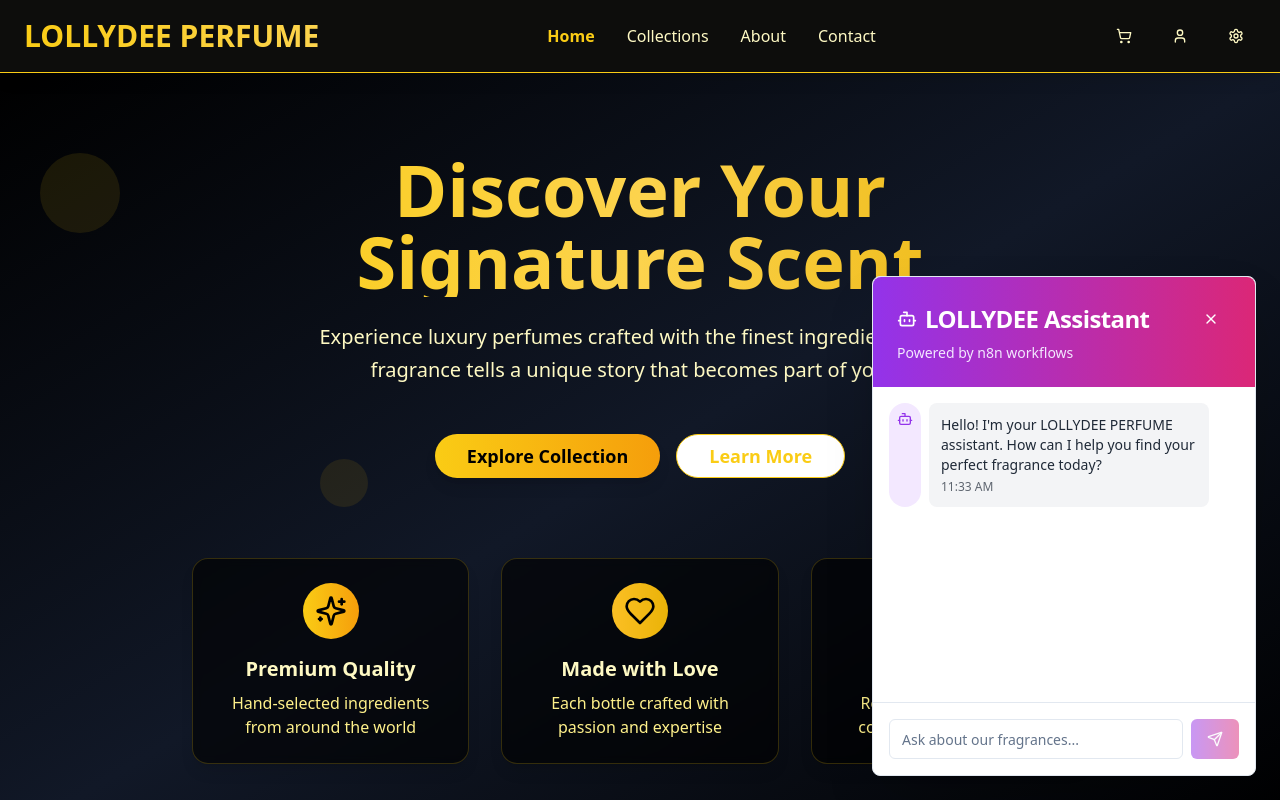
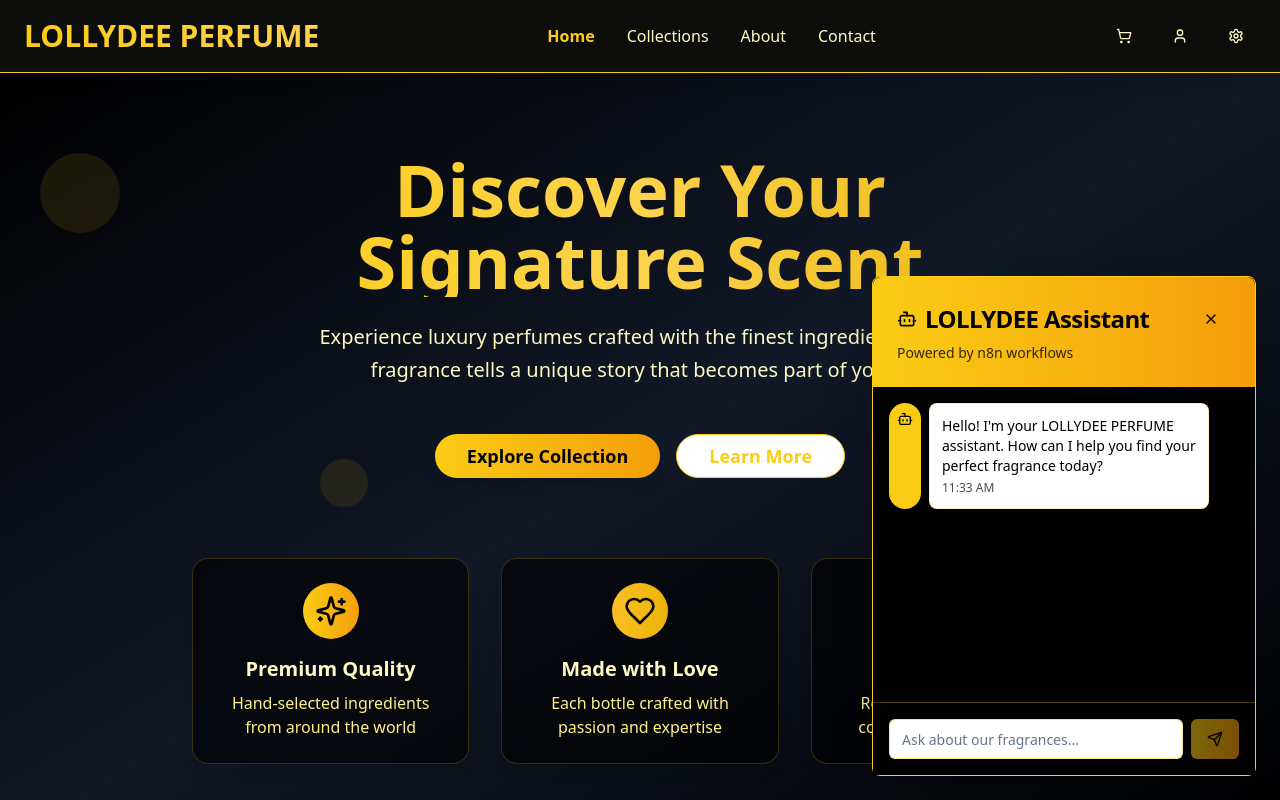
Before and after one commit to Justusoluwakayode1/lollydee-scent-storefront, a React (Vite) app: page / in a window 1280 px wide. Both pictures are taken after a click on the button 1228 px from the left and 748 px from the top of the page. Shown: the top 800 px of the page. Built offline with nearby package versions, Linux system fonts and the light colour scheme.

Commit message:
Refactor: Chatbot theme to black, white, and yellow
Updated the ChatBot component to use a black, white, and yellow color scheme. This includes changes to background colors, text colors, and button styles to match the new theme.

```diff
--- a/src/components/ChatBot.tsx
+++ b/src/components/ChatBot.tsx
@@ -66,7 +66,7 @@ const ChatBot = () => {
     return (
       <Button
         onClick={() => setIsOpen(true)}
-        className="fixed bottom-6 right-6 bg-gradient-to-r from-purple-600 to-pink-600 hover:from-purple-700 hover:to-pink-700 text-white rounded-full w-14 h-14 shadow-lg hover:shadow-xl transition-all duration-300 z-50"
+        className="fixed bottom-6 right-6 bg-gradient-to-r from-yellow-400 to-amber-500 hover:from-yellow-500 hover:to-amber-600 text-black rounded-full w-14 h-14 shadow-lg hover:shadow-xl transition-all duration-300 z-50"
       >
         <MessageCircle className="h-6 w-6" />
       </Button>
@@ -74,8 +74,8 @@ const ChatBot = () => {
   }
 
   return (
-    <Card className="fixed bottom-6 right-6 w-96 h-[500px] shadow-2xl z-50 flex flex-col">
-      <CardHeader className="bg-gradient-to-r from-purple-600 to-pink-600 text-white rounded-t-lg">
+    <Card className="fixed bottom-6 right-6 w-96 h-[500px] shadow-2xl z-50 flex flex-col bg-black border border-yellow-400">
+      <CardHeader className="bg-gradient-to-r from-yellow-400 to-amber-500 text-black rounded-t-lg">
         <div className="flex items-center justify-between">
           <CardTitle className="flex items-center gap-2">
             <Bot className="h-5 w-5" />
@@ -85,15 +85,15 @@ const ChatBot = () => {
             onClick={() => setIsOpen(false)}
             variant="ghost"
             size="sm"
-            className="text-white hover:bg-white/20"
+            className="text-black hover:bg-black/20"
           >
             <X className="h-4 w-4" />
           </Button>
         </div>
-        <p className="text-sm text-purple-100">Powered by n8n workflows</p>
+        <p className="text-sm text-black/80">Powered by n8n workflows</p>
       </CardHeader>
 
-      <CardContent className="flex-1 flex flex-col p-0">
+      <CardContent className="flex-1 flex flex-col p-0 bg-black">
         <div className="flex-1 overflow-y-auto p-4 space-y-4">
           {messages.map((message) => (
             <div
@@ -101,16 +101,16 @@ const ChatBot = () => {
               className={`flex gap-2 ${message.isBot ? 'justify-start' : 'justify-end'}`}
             >
               {message.isBot && (
-                <div className="bg-purple-100 rounded-full p-2 flex-shrink-0">
-                  <Bot className="h-4 w-4 text-purple-600" />
+                <div className="bg-yellow-400 rounded-full p-2 flex-shrink-0">
+                  <Bot className="h-4 w-4 text-black" />
                 </div>
               )}
 
               <div
                 className={`max-w-[80%] p-3 rounded-lg ${
                   message.isBot
-                    ? 'bg-gray-100 text-gray-800'
-                    : 'bg-gradient-to-r from-purple-600 to-pink-600 text-white'
+                    ? 'bg-white text-black border border-yellow-400/30'
+                    : 'bg-gradient-to-r from-yellow-400 to-amber-500 text-black'
                 }`}
               >
                 <p className="text-sm">{message.text}</p>
@@ -120,8 +120,8 @@ const ChatBot = () => {
               </div>
 
               {!message.isBot && (
-                <div className="bg-purple-600 rounded-full p-2 flex-shrink-0">
-                  <User className="h-4 w-4 text-white" />
+                <div className="bg-yellow-400 rounded-full p-2 flex-shrink-0">
+                  <User className="h-4 w-4 text-black" />
                 </div>
               )}
             </div>
@@ -129,33 +129,33 @@ const ChatBot = () => {
 
           {isTyping && (
             <div className="flex gap-2 justify-start">
-              <div className="bg-purple-100 rounded-full p-2">
-                <Bot className="h-4 w-4 text-purple-600" />
+              <div className="bg-yellow-400 rounded-full p-2">
+                <Bot className="h-4 w-4 text-black" />
               </div>
-              <div className="bg-gray-100 p-3 rounded-lg">
+              <div className="bg-white p-3 rounded-lg border border-yellow-400/30">
                 <div className="flex gap-1">
-                  <div className="w-2 h-2 bg-gray-400 rounded-full animate-bounce"></div>
-                  <div className="w-2 h-2 bg-gray-400 rounded-full animate-bounce delay-100"></div>
-                  <div className="w-2 h-2 bg-gray-400 rounded-full animate-bounce delay-200"></div>
+                  <div className="w-2 h-2 bg-gray-600 rounded-full animate-bounce"></div>
+                  <div className="w-2 h-2 bg-gray-600 rounded-full animate-bounce delay-100"></div>
+                  <div className="w-2 h-2 bg-gray-600 rounded-full animate-bounce delay-200"></div>
                 </div>
               </div>
             </div>
           )}
         </div>
 
-        <form onSubmit={handleSendMessage} className="p-4 border-t">
+        <form onSubmit={handleSendMessage} className="p-4 border-t border-yellow-400/30">
           <div className="flex gap-2">
             <Input
               value={inputText}
               onChange={(e) => setInputText(e.target.value)}
               placeholder="Ask about our fragrances..."
-              className="flex-1"
+              className="flex-1 bg-white text-black border-yellow-400/50 focus:border-yellow-400"
               disabled={isTyping}
             />
             <Button
               type="submit"
               disabled={!inputText.trim() || isTyping}
-              className="bg-gradient-to-r from-purple-600 to-pink-600 hover:from-purple-700 hover:to-pink-700"
+              className="bg-gradient-to-r from-yellow-400 to-amber-500 hover:from-yellow-500 hover:to-amber-600 text-black"
             >
               <Send className="h-4 w-4" />
             </Button>
```
